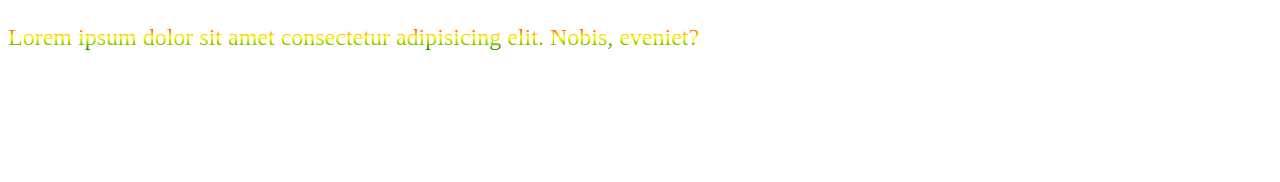
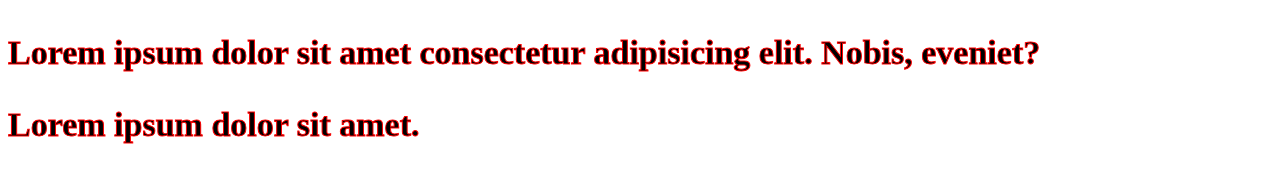
Before and after one commit to saifullah666696/without-clone, a plain HTML site: page index.html in a window 1280 px wide. Drawn offline with Linux system fonts and the light colour scheme.

Commit message:
feature1

```diff
--- a/index.html
+++ b/index.html
@@ -10,5 +10,8 @@
     <p>
         Lorem ipsum dolor sit amet consectetur adipisicing elit. Nobis, eveniet?
     </p>
+    <p>
+        Lorem ipsum dolor sit amet.
+    </p>
 </body>
 </html>
--- a/style.css
+++ b/style.css
@@ -1,7 +1,6 @@
 p{
-    color:white;
-    background-image: linear-gradient(180deg,red,yellow,green);
-    font-size: 24px;
-    -webkit-background-clip:text;
-    -webkit-text-fill-color: transparent;
+-webkit-text-stroke: 1px red;
+/* -webkit-text-stroke-color: 2px red; */
+font-size: 34px;
+font-weight: bold;
 }
```
